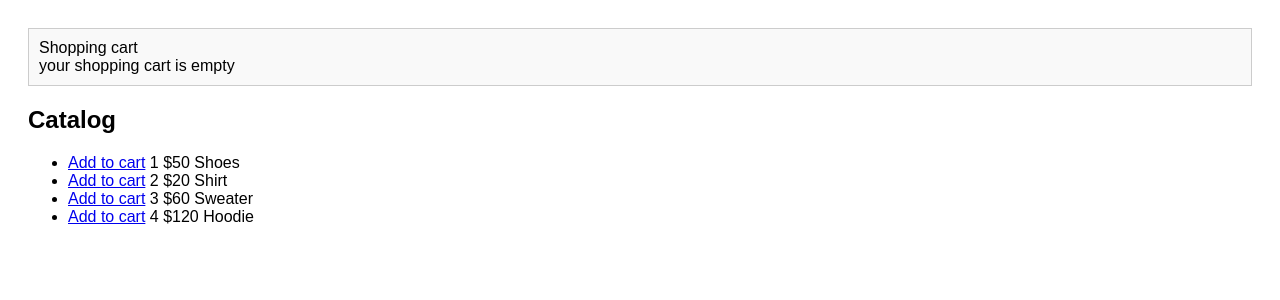
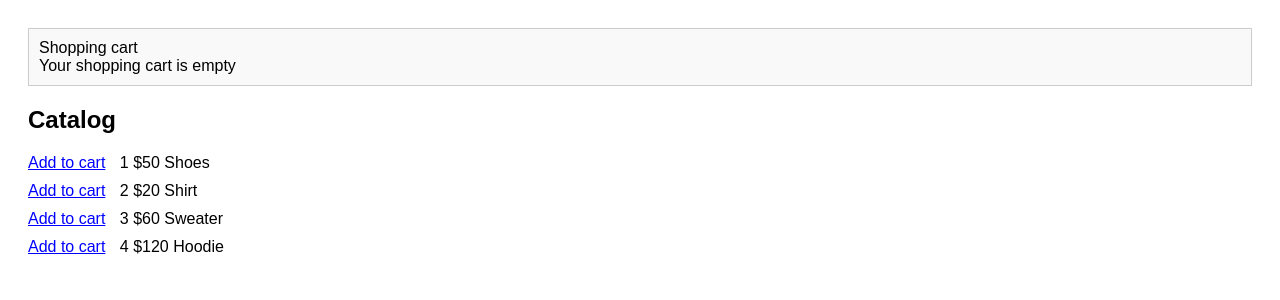
Before and after one commit to tankist256/scandiweb-internship, a PHP site: page / in a window 1280 px wide. Shown: the top 300 px of the page. Run offline with PHP 8.4, Linux system fonts and the light colour scheme.

Commit message:
bug corrected

```diff
--- a/website/app.js
+++ b/website/app.js
@@ -27,7 +27,7 @@ function handleAddToCart(event, itemId) {
     const item = catalog[itemId];
     if (item) {
         cartState.items.push(item);
-        updateCartUI();
+        UpdateCartUI();
     }
 }
 function iniCatalog() {
@@ -39,5 +39,5 @@ function iniCatalog() {
 }
 document.addEventListener("DOMContentLoaded", () => {
     iniCatalog();
-    UpdateCartUIpdateCartUI();
+    UpdateCartUI();
 });
--- a/website/style.css
+++ b/website/style.css
@@ -12,3 +12,17 @@ body {
     margin-bottom: 20px;
     border: 1px solid #ccc;
 }
+
+.catalog ul {
+    list-style: none;
+    padding: 0;
+}
+.catalog li {
+    margin: 10px 0;
+}
+.catalog a {
+    margin-right: 10px;
+    text-decoration: underline;
+    color: blue;
+    cursor: pointer;
+}
```
